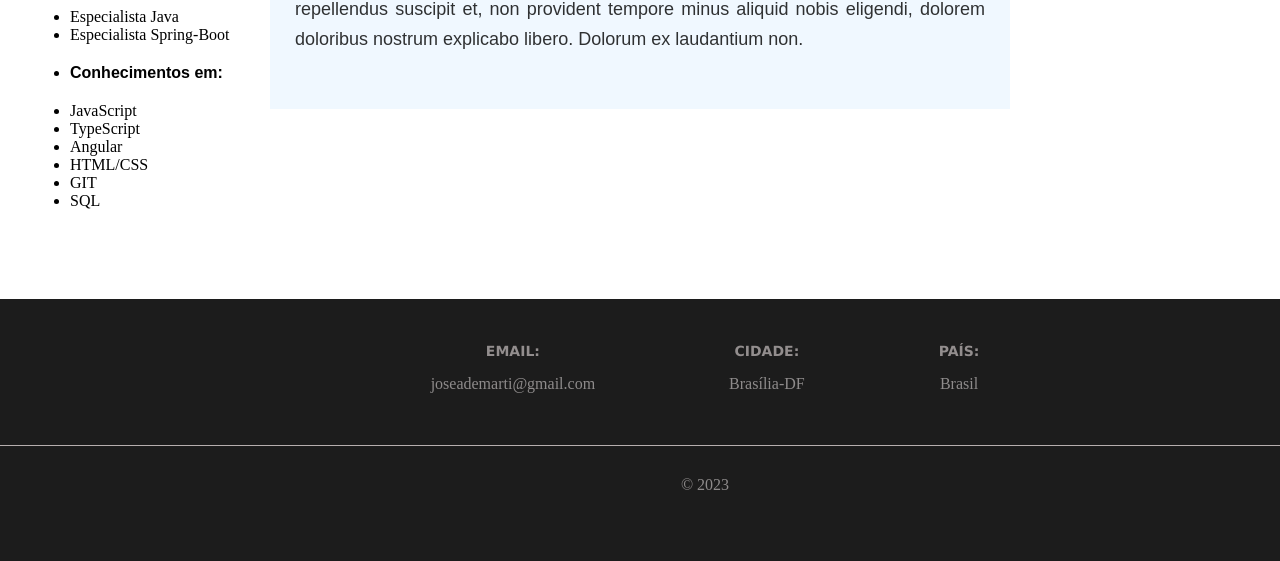
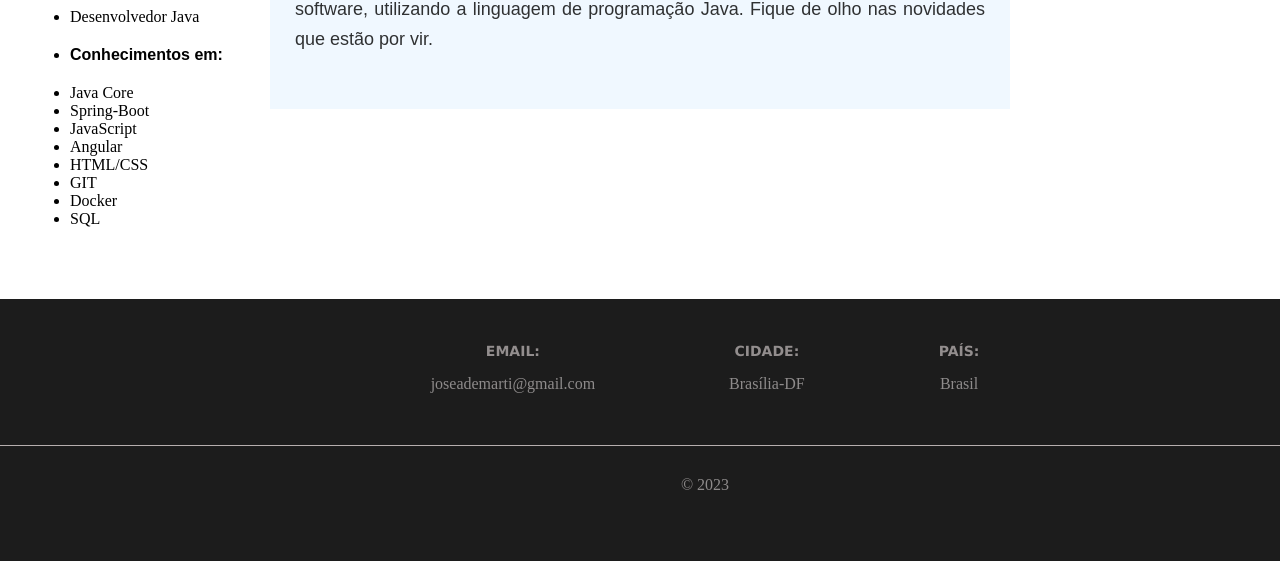
Before and after one commit to JoseAdemar/Minha-pagina-web, a plain HTML site: page app-hm-m/article.html in a window 1280 px wide. Shown: the part 311-872 px from the top of the page. Drawn offline with Linux system fonts and the light colour scheme; a script that the page names is missing.

Commit message:
Subindo atualizações na página.

```diff
--- a/app-hm-m/article.html
+++ b/app-hm-m/article.html
@@ -114,14 +114,16 @@
             <h4 class="meu-nome">José Ademar</h4>
           </span>
           <ul class="skills">
-            <li>Especialista Java</li>
-            <li>Especialista Spring-Boot</li>
+            <li>Desenvolvedor Java</li>
+            <!--<li>Especialista Spring-Boot</li>-->
             <li><h5>Conhecimentos em:</h5></li>
+            <li>Java Core</li>
+            <li>Spring-Boot</li>
             <li>JavaScript</li>
-            <li>TypeScript</li>
             <li>Angular</li>
             <li>HTML/CSS</li>
             <li>GIT</li>
+            <li>Docker</li>
             <li>SQL</li>
           </ul>
         </div>
@@ -133,10 +135,9 @@
         <article>
           <h3 class="titulo-artigo">Confira os artigos 📚</h3>
           <p>
-            Lorem ipsum, dolor sit amet consectetur adipisicing elit. Distinctio
-            aperiam adipisci repellendus suscipit et, non provident tempore
-            minus aliquid nobis eligendi, dolorem doloribus nostrum explicabo
-            libero. Dolorum ex laudantium non.
+            Em breve estarei publicando artigos interessantes sobre
+            desenvolvimento de software, utilizando a linguagem de programação
+            Java. Fique de olho nas novidades que estão por vir.
           </p>
         </article>
       </div>
```
Also changed, not shown: app-hm-m/about.html (+5 -3 lines), app-hm-m/contact.html (+5 -3 lines), app-hm-m/education.html (+5 -3 lines), app-hm-m/index.html (+4 -3 lines), app-hm-m/portfolio.html (+5 -3 lines).
